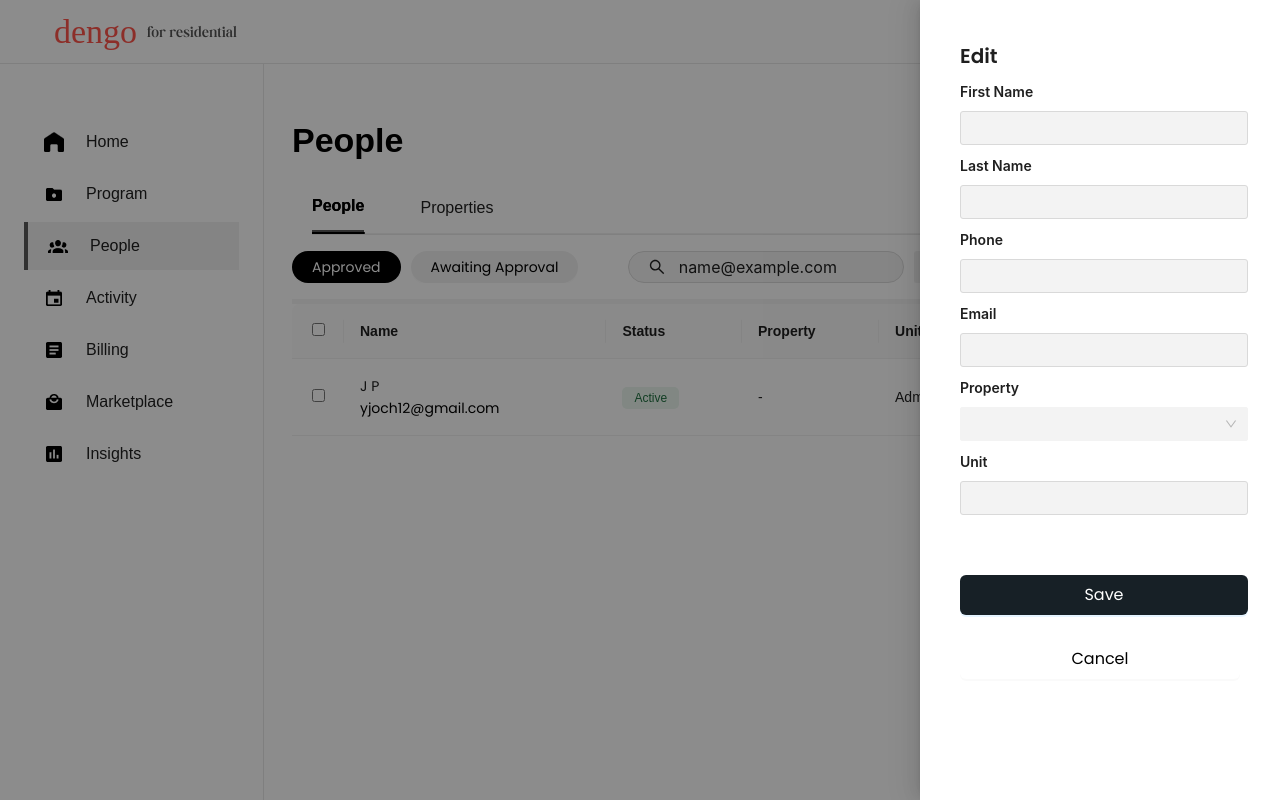
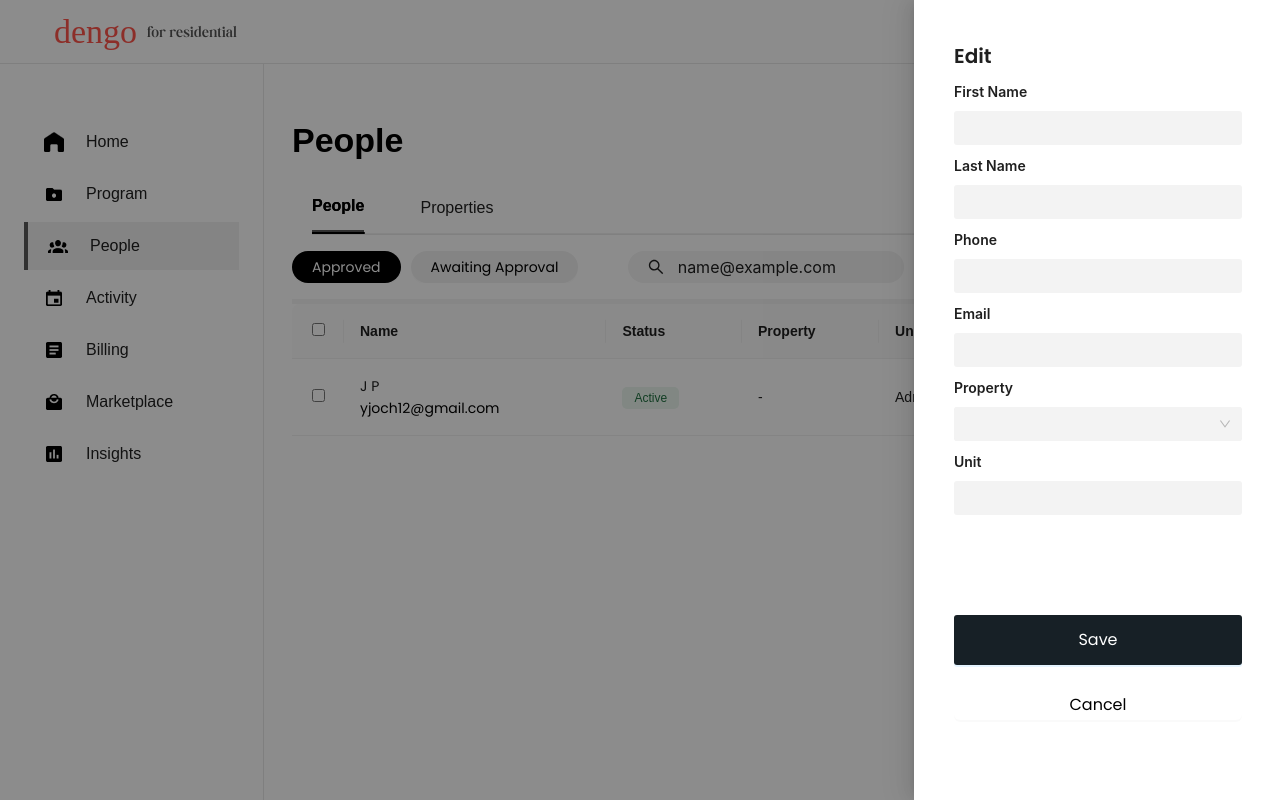
Before and after one commit to codefeast311/dengo-assignment, a Next.js app: page / in a window 1280 px wide. Both pictures are taken after typing "name@example.com" into the empty fields and a click on the button "Add". Built offline with nearby package versions, Linux system fonts and the light colour scheme.

Commit message:
Fixing sidebar

```diff
--- a/src/components/PeopleTable.tsx
+++ b/src/components/PeopleTable.tsx
@@ -118,6 +118,7 @@ const PeopleTable: React.FC = () => {
                     background: "#F3F3F3",
                     height: 32,
                     width: 276,
+                    border: "none",
                   }}
                   className="search-input"
                 />
@@ -257,7 +258,7 @@ const PeopleTable: React.FC = () => {
         onClose={handleCloseDrawer}
         closable={false}
         open={drawerVisible}
-        width={360}
+        width={366}
         bodyStyle={{
           padding: "24px 40px", // Proper padding for alignment
           paddingBottom: 80,
@@ -298,6 +299,7 @@ const PeopleTable: React.FC = () => {
                 borderRadius: "3px",
                 background: "#F3F3F3",
                 padding: "8px",
+                border: "none",
               }}
             />
           </Form.Item>
@@ -314,6 +316,7 @@ const PeopleTable: React.FC = () => {
                 borderRadius: "3px",
                 background: "#F3F3F3",
                 padding: "8px",
+                border: "none",
               }}
             />
           </Form.Item>
@@ -330,6 +333,7 @@ const PeopleTable: React.FC = () => {
                 borderRadius: "3px",
                 background: "#F3F3F3",
                 padding: "8px",
+                border: "none",
               }}
             />
           </Form.Item>
@@ -346,6 +350,7 @@ const PeopleTable: React.FC = () => {
                 borderRadius: "3px",
                 background: "#F3F3F3",
                 padding: "8px",
+                border: "none",
               }}
             />
           </Form.Item>
@@ -390,10 +395,11 @@ const PeopleTable: React.FC = () => {
                 borderRadius: "3px",
                 background: "#F3F3F3",
                 padding: "8px",
+                border: "none",
               }}
             />
           </Form.Item>
-
+          <div>
             <Form.Item>
               <Button
                 type="primary"
@@ -402,11 +408,12 @@ const PeopleTable: React.FC = () => {
                   backgroundColor: "#172026",
                   color: "#FFFFFF",
                   width: "288px",
-                height: "40px",
+                  height: "50px",
                   fontSize: "16px",
                   border: "none",
-                marginTop: "50px",
-                padding: "10px",
+                  borderRadius: "3px",
+                  marginTop: "90px",
+                  // padding: "7px",
                 }}
               >
                 Save
@@ -418,8 +425,8 @@ const PeopleTable: React.FC = () => {
                 onClick={handleCloseDrawer}
                 style={{
                   color: "#000000",
-                width: "100%",
-                height: "40px",
+                  width: "288px",
+                  height: "30px",
                   border: "none",
                   fontSize: "16px",
                 }}
@@ -427,6 +434,7 @@ const PeopleTable: React.FC = () => {
                 Cancel
               </Button>
             </Form.Item>
+          </div>
         </Form>
       </Drawer>
     </div>
```
Lines whose indentation alone changed are shown as unchanged.
